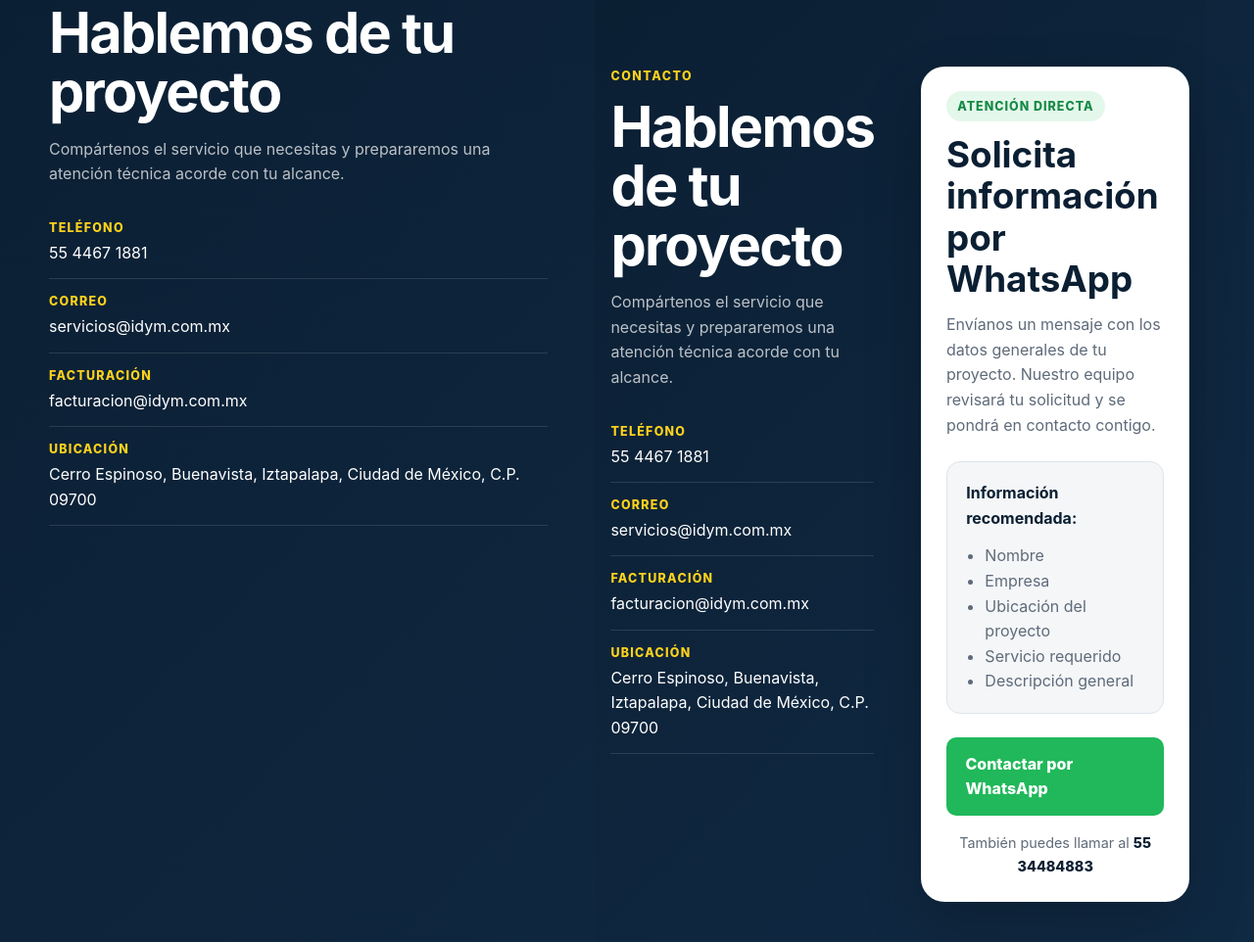
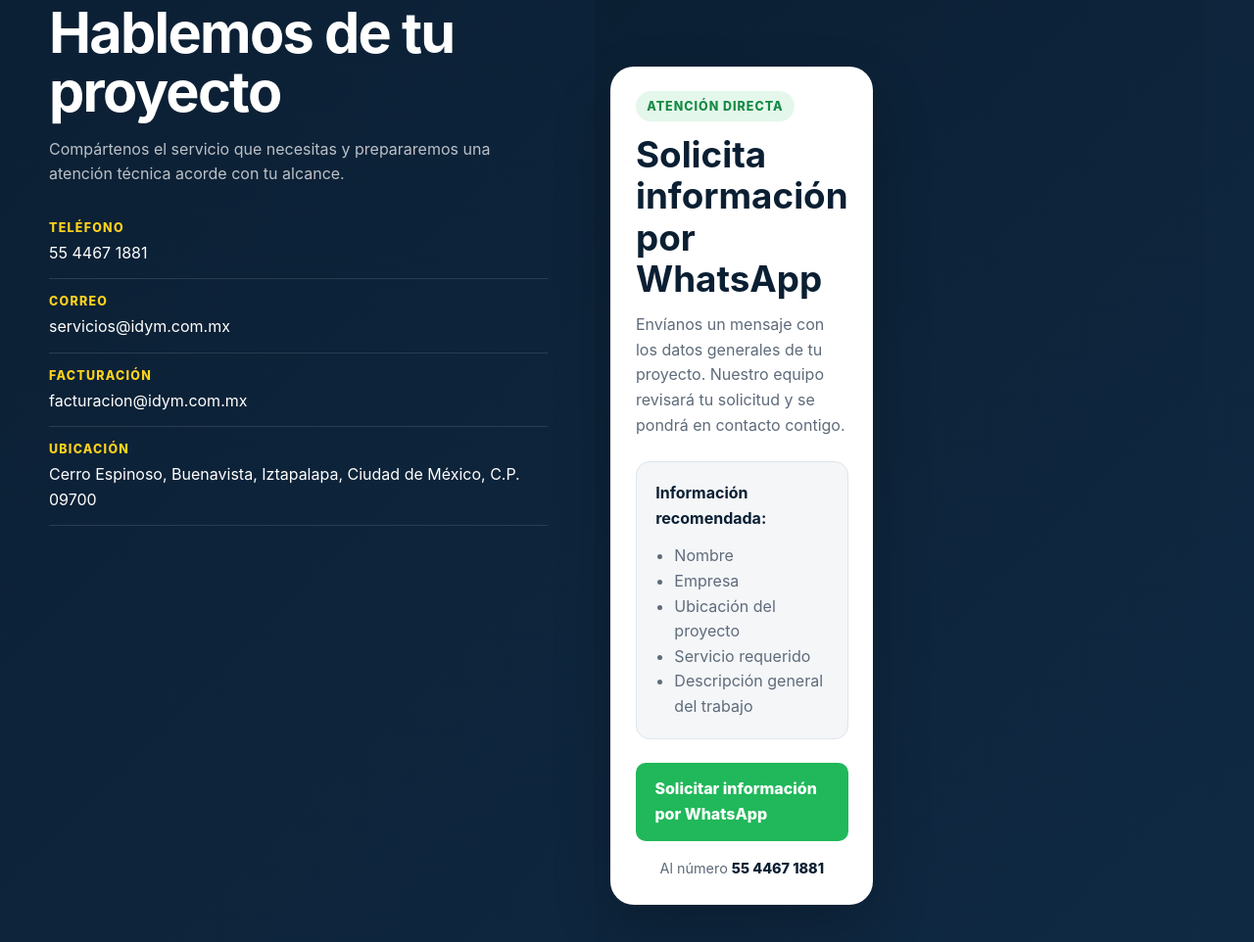
Before and after one commit to MiltonCas/idym, a plain HTML site: page index.html in a window 1280 px wide. Shown: the part 7183-8145 px from the top of the page at 98% size. Drawn offline with Linux system fonts and the light colour scheme.

Commit message:
Update index.html

```diff
--- a/index.html
+++ b/index.html
@@ -192,19 +192,43 @@
 
        <section class="contact-section" id="contacto">
   <div class="container contact-grid">
+
+    <!-- COLUMNA IZQUIERDA: se conserva una sola vez
     <div class="contact-copy">
       <p class="eyebrow">Contacto</p>
+
       <h2>Hablemos de tu proyecto</h2>
-          <p>Compártenos el servicio que necesitas y prepararemos una atención técnica acorde con tu alcance.</p>
+
+      <p>
+        Compártenos el servicio que necesitas y prepararemos una atención
+        técnica acorde con tu alcance.
+      </p>
 
       <div class="contact-details">
-            <a href="tel:+525544671881"><span>Teléfono</span>55 4467 1881</a>
-            <a href="mailto:servicios@idym.com.mx"><span>Correo</span>servicios@idym.com.mx</a>
-            <a href="mailto:facturacion@idym.com.mx"><span>Facturación</span>facturacion@idym.com.mx</a>
-            <div><span>Ubicación</span>Cerro Espinoso, Buenavista, Iztapalapa, Ciudad de México, C.P. 09700</div>
+        <a href="tel:+525544671881">
+          <span>Teléfono</span>
+          55 4467 1881
+        </a>
+
+        <a href="mailto:servicios@idym.com.mx">
+          <span>Correo</span>
+          servicios@idym.com.mx
+        </a>
+
+        <a href="mailto:facturacion@idym.com.mx">
+          <span>Facturación</span>
+          facturacion@idym.com.mx
+        </a>
+
+        <div>
+          <span>Ubicación</span>
+          Cerro Espinoso, Buenavista, Iztapalapa,
+          Ciudad de México, C.P. 09700
         </div>
       </div>
+    </div>  -->
 
+    <!-- COLUMNA DERECHA: reemplaza al formulario -->
     <div class="contact-card-form whatsapp-contact">
       <span class="contact-label">Atención directa</span>
 
@@ -223,25 +247,32 @@
           <li>Empresa</li>
           <li>Ubicación del proyecto</li>
           <li>Servicio requerido</li>
-      <li>Descripción general</li>
+          <li>Descripción general del trabajo</li>
         </ul>
       </div>
 
       <a
         class="button button-whatsapp"
-    href="https://wa.me/525534484883?text=Hola%2C%20me%20gustar%C3%ADa%20solicitar%20informaci%C3%B3n%20sobre%20un%20proyecto.%0A%0ANombre%3A%20%0AEmpresa%3A%20%0AUbicaci%C3%B3n%3A%20%0AServicio%20requerido%3A%20%0ADescripci%C3%B3n%3A%20"
+        href="https://wa.me/525544671881?text=Hola%2C%20me%20gustar%C3%ADa%20solicitar%20informaci%C3%B3n%20sobre%20un%20proyecto.%0A%0ANombre%3A%20%0AEmpresa%3A%20%0AUbicaci%C3%B3n%3A%20%0AServicio%20requerido%3A%20%0ADescripci%C3%B3n%3A%20"
         target="_blank"
         rel="noopener noreferrer"
       >
-    Contactar por WhatsApp
+        Solicitar información por WhatsApp
       </a>
 
       <p class="contact-alternative">
-    También puedes llamar al
-    <a href="tel:+525534484883">55 34484883</a>
+        Al número
+        <a href="tel:+525544671881">55 4467 1881</a>
       </p>
     </div>
+
+  </div>
 </section>
+
+
+
+
+
   </main>
 
   <footer class="site-footer">
```
Lines whose indentation alone changed are shown as unchanged.
